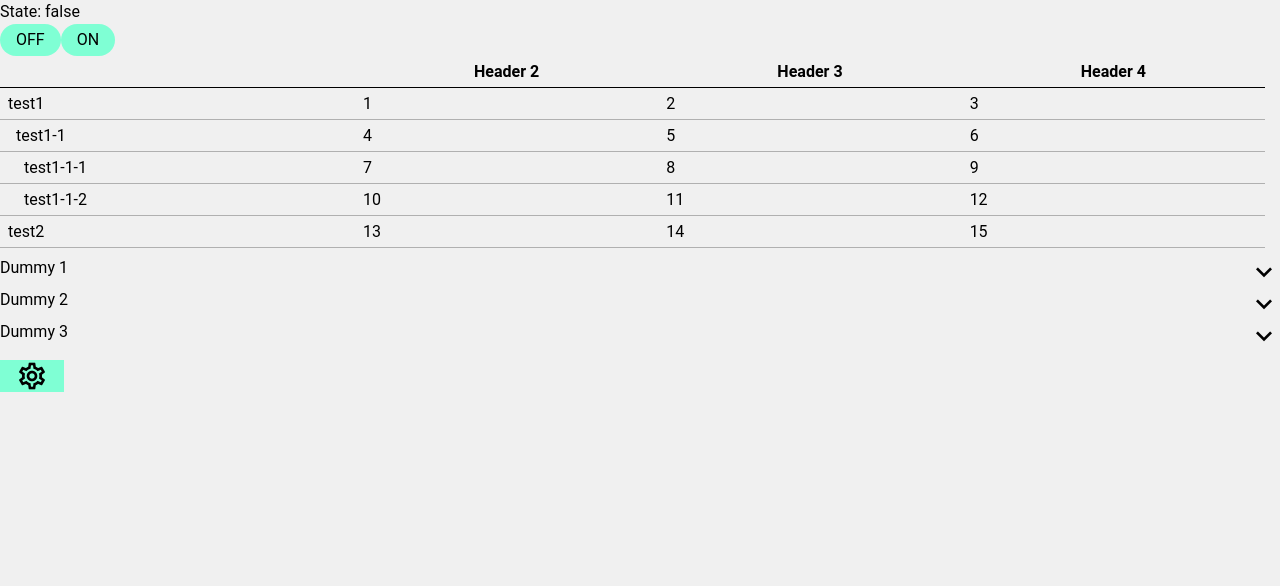
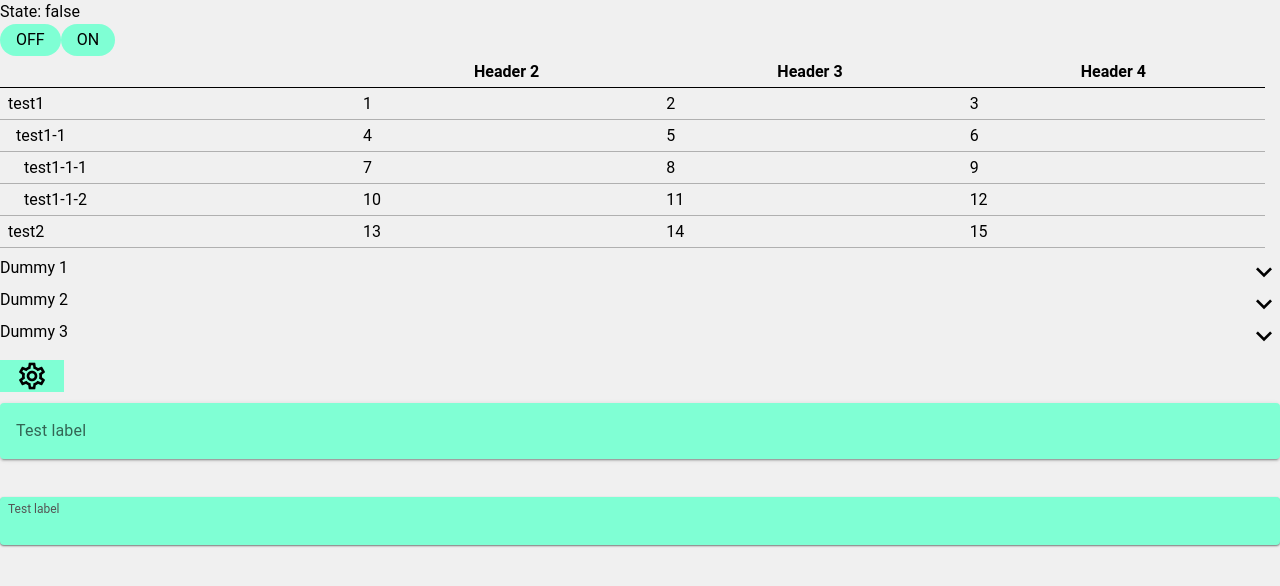
Before and after one commit to k-daiguji/vite_vitest_vue_vuetify, a Vue app: page / in a window 1280 px wide. Shown: the top 586 px of the page. Built offline with nearby package versions, Linux system fonts and the light colour scheme.

Commit message:
Create text field (#138)

```diff
--- a/client/views/App.vue
+++ b/client/views/App.vue
@@ -1,12 +1,22 @@
 <script setup lang="ts">
+import { ref } from "vue";
+
 import Intra from "@/client/views/AreaIntra.vue";
 import Settings from "@/client/views/AreaSettings.vue";
+import Sandbox from "@/client/views/Sandbox.vue";
+
+const _input = ref("");
 </script>
 
 <template>
   <div class="root">
     <Intra/>
     <Settings class="pt-2"/>
+    <Sandbox
+      class="pt-2"
+      v-model="_input"
+      placeholder="Test label"
+    />
   </div>
 </template>
 
--- /dev/null
+++ b/client/views/Sandbox.vue
@@ -0,0 +1,67 @@
+<script setup lang="ts">
+import BaseTextField from "@/utilities/components/BaseTextField.vue";
+
+const _input = defineModel<string>({ required: true });
+defineProps<{ placeholder: string }>();
+</script>
+
+<template>
+  <div>
+    <v-text-field
+      v-model="_input"
+      bg-color="rgb(128, 255, 212)"
+      :label="placeholder"
+      :rules="[
+        () => !!_input || 'This field is required',
+        () => !!_input && _input.length <= 25 || 'Address must be less than 25 characters',
+      ]"
+      variant="solo"
+      class="mb-4"
+    />
+    <BaseTextField
+      v-model="_input"
+      :placeholder="placeholder"
+    />
+  </div>
+</template>
+
+<style scoped>
+.container {
+  position: relative;
+}
+
+input {
+  height: 48px;
+  width: 100%;
+  background-color: aquamarine;
+  border-radius: 4px;
+  box-shadow: 0 1px 2px #777;
+  outline: none;
+  padding-top: 16px;
+  padding-bottom: 4px;
+  padding-left: 8px;
+
+  &:focus + .placeholder-text,
+  &:valid + .placeholder-text {
+    top: 25%;
+    font-size: 12px;
+  }
+
+  &:focus + .placeholder-text {
+    color: black;
+  }
+}
+
+.placeholder-text {
+  color: #555;
+  pointer-events: none;
+  position: absolute;
+  top: 50%;
+  left: 8px;
+  transform: translateY(-50%);
+  transition:
+    top .1s ease-in-out,
+    font-size .1s ease-in-out,
+    color .1s ease-in-out;
+}
+</style>
--- /dev/null
+++ b/utilities/components/BaseTextField.vue
@@ -0,0 +1,81 @@
+<script setup lang="ts">
+import { computed } from "vue";
+import type { Validator } from "@/utilities/types/validator";
+
+const _input = defineModel<string>({ required: true });
+const { validators = [] } = defineProps<{
+  placeholder: string;
+  validators?: Validator[];
+}>();
+
+const _error = computed(() => {
+  try {
+    validators.forEach(validator => validator.validate(_input.value));
+    return "";
+  } catch (error) {
+    return error instanceof Error ? error.message : "Unknown validation error";
+  }
+});
+</script>
+
+<template>
+  <div class="container">
+    <input
+      v-model="_input"
+      name="input"
+    />
+    <label
+      class="placeholder"
+      for="input"
+    >
+      {{ placeholder }}
+    </label>
+    <span
+      v-if="validators.length"
+      class="error"
+    >
+      {{ _error }}
+    </span>
+  </div>
+</template>
+
+<style scoped>
+.container {
+  position: relative;
+}
+
+input {
+  height: 48px;
+  width: 100%;
+  background-color: aquamarine;
+  border-radius: 4px;
+  box-shadow: 0 1px 2px #777;
+  outline: none;
+  padding-top: 16px;
+  padding-bottom: 4px;
+  padding-left: 8px;
+
+  &:focus + .placeholder,
+  &:valid + .placeholder {
+    top: 25%;
+    font-size: 12px;
+  }
+
+  &:focus + .placeholder {
+    color: black;
+  }
+}
+
+.placeholder {
+  color: #555;
+  pointer-events: none;
+  position: absolute;
+  top: 50%;
+  left: 8px;
+  transform: translateY(-50%);
+  transition:
+    color .1s ease-in-out,
+    font-size .1s ease-in-out,
+    top .1s ease-in-out;
+}
+</style>
--- /dev/null
+++ b/utilities/types/validator.ts
@@ -0,0 +1,3 @@
+export interface Validator {
+  validate: (value: string) => true | never;
+}
```
Also changed, not shown: 1 other file (tests, documents, lock files or other folders).
